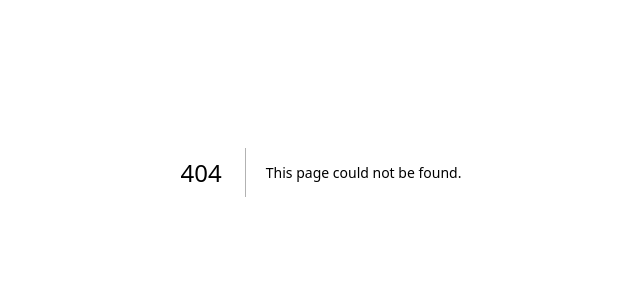
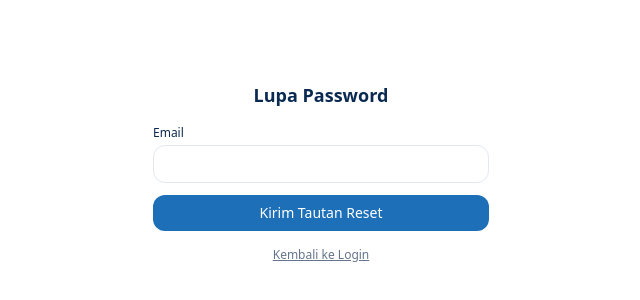
Before and after one commit to nadinesuhendro-png/SUDROS, a Next.js app: page /forgot-password in a window 1280 px wide. Before the commit this address had no page. Shown: the part 228-528 px from the top of the page, without its empty margins (319-959 px from the left). Built offline with nearby package versions, Linux system fonts and the light colour scheme.

Commit message:
Create page.tsx

```diff
--- /dev/null
+++ b/app/(auth)/forgot-password/page.tsx
@@ -0,0 +1,93 @@
+// PATH: app/(auth)/forgot-password/page.tsx
+// AKSI: BUAT FILE BARU
+
+"use client";
+
+import { useState } from "react";
+import Link from "next/link";
+import { createClient } from "@/lib/supabase/client";
+
+export default function ForgotPasswordPage() {
+  const [email, setEmail] = useState("");
+  const [submitting, setSubmitting] = useState(false);
+  const [sent, setSent] = useState(false);
+  const [error, setError] = useState("");
+
+  async function handleSubmit(e: React.FormEvent) {
+    e.preventDefault();
+    setSubmitting(true);
+    setError("");
+
+    const supabase = createClient();
+
+    const { error: resetError } = await supabase.auth.resetPasswordForEmail(
+      email.trim(),
+      {
+        redirectTo: `${window.location.origin}/reset-password`,
+      }
+    );
+
+    setSubmitting(false);
+
+    if (resetError) {
+      setError("Gagal mengirim tautan reset. Silakan coba lagi.");
+      return;
+    }
+
+    // Sengaja tidak membedakan pesan "email terdaftar" vs "tidak
+    // terdaftar" — mencegah orang mengecek email siapa saja yang punya
+    // akun SUDROS lewat halaman ini (enumeration).
+    setSent(true);
+  }
+
+  return (
+    <main className="mx-auto flex min-h-screen max-w-sm flex-col justify-center gap-4 p-6">
+      <h1
+        className="text-center text-lg font-semibold"
+        style={{ color: "var(--primary-dark)" }}
+      >
+        Lupa Password
+      </h1>
+
+      {sent ? (
+        <div className="rounded-[var(--radius)] bg-green-50 px-4 py-3 text-center text-sm text-green-700 dark:bg-green-950/30 dark:text-green-400">
+          Kalau email tersebut terdaftar, tautan reset password sudah
+          dikirim. Silakan cek inbox (dan folder spam).
+        </div>
+      ) : (
+        <form onSubmit={handleSubmit} className="flex flex-col gap-3">
+          {error ? (
+            <p className="text-xs text-red-600 dark:text-red-400">{error}</p>
+          ) : null}
+          <div>
+            <label className="mb-1 block text-xs font-medium text-[var(--foreground)]">
+              Email
+            </label>
+            <input
+              type="email"
+              required
+              value={email}
+              onChange={(e) => setEmail(e.target.value)}
+              className="w-full rounded-[var(--radius)] border border-[var(--border)] bg-[var(--card)] px-4 py-2 text-sm text-[var(--foreground)]"
+            />
+          </div>
+          <button
+            type="submit"
+            disabled={submitting}
+            className="rounded-[var(--radius)] py-2 text-sm font-medium text-white disabled:opacity-60"
+            style={{ backgroundColor: "var(--primary)" }}
+          >
+            {submitting ? "Mengirim..." : "Kirim Tautan Reset"}
+          </button>
+        </form>
+      )}
+
+      <Link
+        href="/login"
+        className="text-center text-xs text-[var(--muted-foreground)] underline"
+      >
+        Kembali ke Login
+      </Link>
+    </main>
+  );
+}
```
